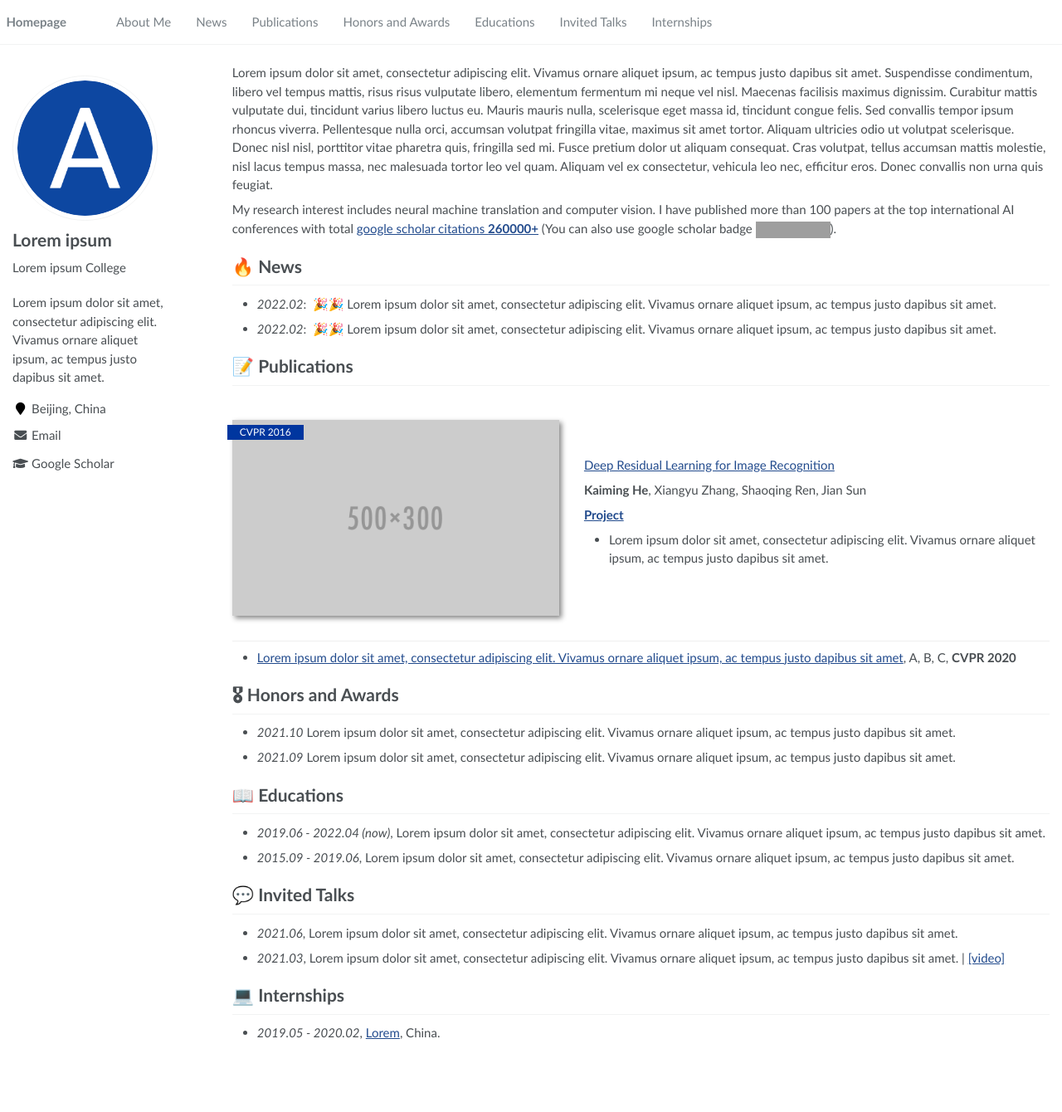
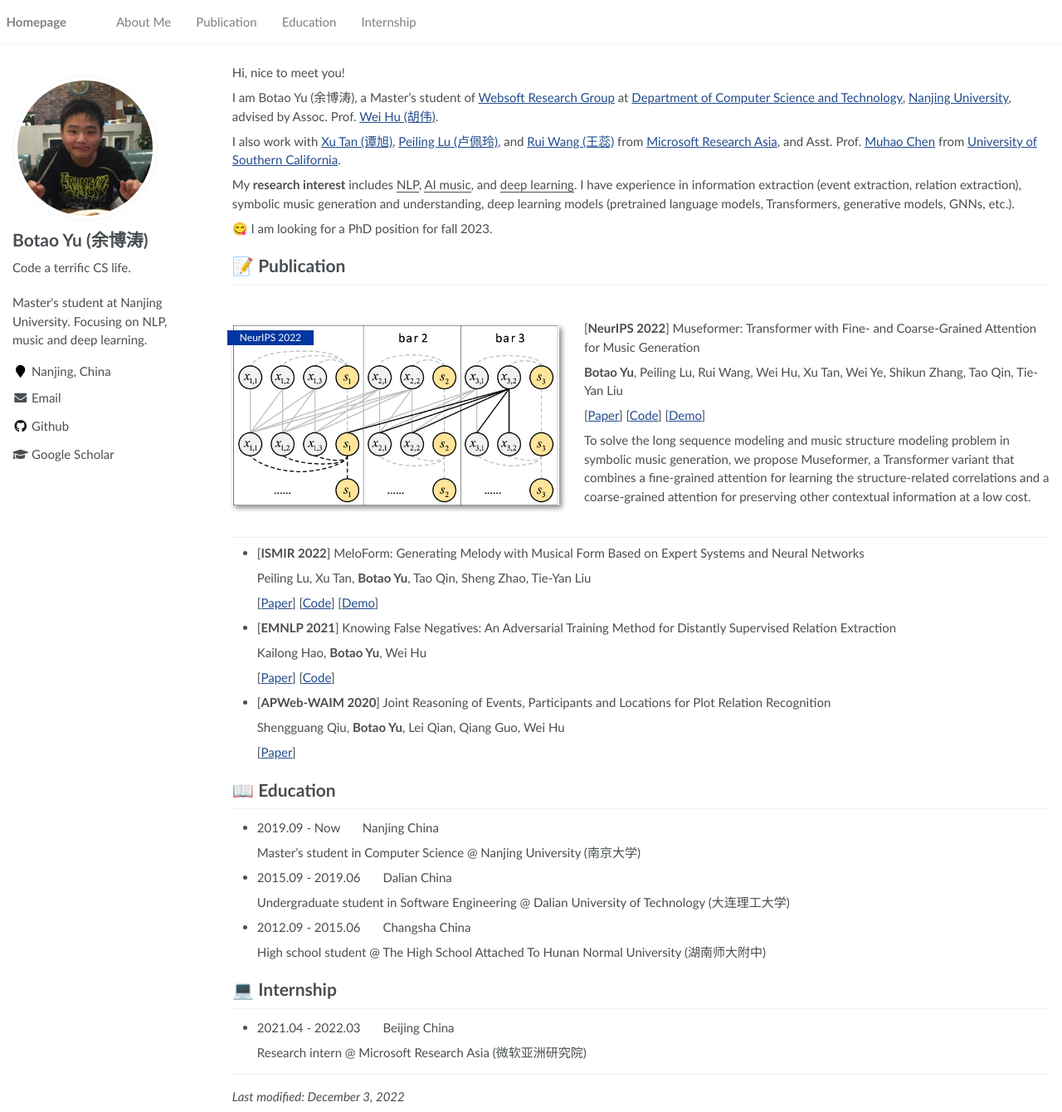
Before and after one commit to btyu/btyu.github.io, a Jekyll site: the page built from _pages/about.md, in a window 1280 px wide and 1340 px high. Shown: the whole window at 83% size. Built offline with Jekyll 4.4.1, drawn with Linux system fonts in a browser that asks for light colours; grey boxes are pictures that could not be loaded.

Commit message:
update 20221203

```diff
--- a/_config.yml
+++ b/_config.yml
@@ -6,29 +6,29 @@
 # `jekyll serve`. If you change this file, please restart the server process.
 
 # Site Settings
-title                    : "Lorem ipsum"
-description              : "Lorem ipsum dolor sit amet, consectetur adipiscing elit. Vivamus ornare aliquet ipsum, ac tempus justo dapibus sit amet. "
-repository               : "RayeRen/acad-homepage.github.io"
+title                    : "Botao Yu (余博涛) - Homepage"
+description              : "Master's student at Nanjing University. Focusing on NLP, music and deep learning."
+repository               : "btyu/btyu.github.io"
 google_scholar_stats_use_cdn : true
 
 # google analytics
-google_analytics_id      :  # get google_analytics_id from https://analytics.google.com/analytics/
+google_analytics_id      :  G-QF6SXECPB1
 
 # SEO Related
-google_site_verification :  # get google_site_verification from https://search.google.com/search-console/about
+google_site_verification :  eSwClU77YOeQHk98fX_kU4AAJ1TqB_JyLIhMsohNbXk  # get google_site_verification from https://search.google.com/search-console/about
 bing_site_verification   :  # get bing_site_verification from https://www.bing.com/webmasters/about
 baidu_site_verification  :  # get baidu_site_verification from https://ziyuan.baidu.com/login/index?u=/site/index
 
 # Site Author
 author:
-  name             : "Lorem ipsum"
-  avatar           : "images/android-chrome-512x512.png"
-  bio              : "Lorem ipsum College"
-  location         : "Beijing, China"
+  name             : "Botao Yu (余博涛)"
+  avatar           : "images/avatar.jpg"
+  bio              : "Code a terrific CS life."
+  location         : "Nanjing, China"
   employer         :
   pubmed           :
-  googlescholar    : "https://scholar.google.com/citations?user=YOUR_GOOGLE_SCHOLAR_ID"
-  email            : "Lorem@ipsum.com"
+  googlescholar    : "https://scholar.google.com/citations?user=NbWw60wAAAAJ"
+  email            : "btyu@foxmail.com"
   researchgate     :  # e.g., "https://www.researchgate.net/profile/yourprofile"
   uri              :
   bitbucket        :
@@ -37,7 +37,7 @@ author:
   flickr           :
   facebook         :
   foursquare       :
-  github           : # e.g., "github username"
+  github           : "btyu"
   google_plus      :
   keybase          :
   instagram        :
--- a/_data/navigation.yml
+++ b/_data/navigation.yml
@@ -3,20 +3,20 @@ main:
   - title: "About Me"
     url: "/#about-me"
 
-  - title: "News"
-    url: "/#-news"
+  # - title: "News"
+  #   url: "/#-news"
 
-  - title: "Publications"
-    url: "/#-publications"
+  - title: "Publication"
+    url: "/#-publication"
 
-  - title: "Honors and Awards"
-    url: "/#-honors-and-awards"
+  # - title: "Honors and Awards"
+  #   url: "/#-honors-and-awards"
 
-  - title: "Educations"
-    url: "/#-educations"
+  - title: "Education"
+    url: "/#-education"
 
-  - title: "Invited Talks"
-    url: "/#-invited-talks"
+  # - title: "Invited Talks"
+  #   url: "/#-invited-talks"
 
-  - title: "Internships"
-    url: "/#-internships"
+  - title: "Internship"
+    url: "/#-internship"
--- a/_pages/about.md
+++ b/_pages/about.md
@@ -17,42 +17,73 @@ redirect_from:
 
 <span class='anchor' id='about-me'></span>
 
-Lorem ipsum dolor sit amet, consectetur adipiscing elit. Vivamus ornare aliquet ipsum, ac tempus justo dapibus sit amet. Suspendisse condimentum, libero vel tempus mattis, risus risus vulputate libero, elementum fermentum mi neque vel nisl. Maecenas facilisis maximus dignissim. Curabitur mattis vulputate dui, tincidunt varius libero luctus eu. Mauris mauris nulla, scelerisque eget massa id, tincidunt congue felis. Sed convallis tempor ipsum rhoncus viverra. Pellentesque nulla orci, accumsan volutpat fringilla vitae, maximus sit amet tortor. Aliquam ultricies odio ut volutpat scelerisque. Donec nisl nisl, porttitor vitae pharetra quis, fringilla sed mi. Fusce pretium dolor ut aliquam consequat. Cras volutpat, tellus accumsan mattis molestie, nisl lacus tempus massa, nec malesuada tortor leo vel quam. Aliquam vel ex consectetur, vehicula leo nec, efficitur eros. Donec convallis non urna quis feugiat.
+Hi, nice to meet you!
 
-My research interest includes neural machine translation and computer vision. I have published more than 100 papers at the top international AI conferences with total <a href='https://scholar.google.com/citations?user=DhtAFkwAAAAJ'>google scholar citations <strong><span id='total_cit'>260000+</span></strong></a> (You can also use google scholar badge <a href='https://scholar.google.com/citations?user=DhtAFkwAAAAJ'><img src="https://img.shields.io/endpoint?url={{ url | url_encode }}&logo=Google%20Scholar&labelColor=f6f6f6&color=9cf&style=flat&label=citations"></a>).
+I am Botao Yu (余博涛), a Master's student of [Websoft Research Group](http://ws.nju.edu.cn) at [Department of Computer Science and Technology](https://www.nju.edu.cn/EN/7f/6b/c7136a163691/page.htm), [Nanjing University](https://www.nju.edu.cn/EN/main.htm), advised by Assoc. Prof.  [Wei Hu (胡伟)](http://ws.nju.edu.cn/wiki/Wiki.jsp?page=Wei%20Hu).
+
+I also work with [Xu Tan (谭旭)](https://www.microsoft.com/en-us/research/people/xuta), [Peiling Lu (卢佩玲)](https://www.microsoft.com/en-us/research/people/peil), and [Rui Wang (王蕊)](https://www.microsoft.com/en-us/research/people/ruiwa) from [Microsoft Research Asia](https://www.microsoft.com/en-us/research/lab/microsoft-research-asia), and Asst. Prof. [Muhao Chen](https://muhaochen.github.io/) from [University of Southern California](https://www.usc.edu/).
+
+My **research interest** includes <u>NLP</u>, <u>AI music</u>, and <u>deep learning</u>. I have experience in information extraction (event extraction, relation extraction), symbolic music generation and understanding, deep learning models (pretrained language models, Transformers, generative models, GNNs, etc.).
+
+😋 I am looking for a PhD position for fall 2023.
+
+# 📝 Publication
+
+<div class='paper-box'><div class='paper-box-image'><div><div class="badge">NeurIPS 2022</div><img src='images/thumbnails/museformer.png' alt="sym" width="100%"></div></div>
+<div class='paper-box-text' markdown="1">
+[<b>NeurIPS 2022</b>] Museformer: Transformer with Fine- and Coarse-Grained Attention for Music Generation
 
 
-# 🔥 News
-- *2022.02*: &nbsp;🎉🎉 Lorem ipsum dolor sit amet, consectetur adipiscing elit. Vivamus ornare aliquet ipsum, ac tempus justo dapibus sit amet.
-- *2022.02*: &nbsp;🎉🎉 Lorem ipsum dolor sit amet, consectetur adipiscing elit. Vivamus ornare aliquet ipsum, ac tempus justo dapibus sit amet.
+**Botao Yu**, Peiling Lu, Rui Wang, Wei Hu, Xu Tan, Wei Ye, Shikun Zhang, Tao Qin, Tie-Yan Liu
 
-# 📝 Publications
+[[Paper](https://arxiv.org/abs/2210.10349/)]     [[Code](https://github.com/microsoft/muzic/tree/main/museformer/)]     [[Demo](https://ai-muzic.github.io/museformer/)]
 
-<div class='paper-box'><div class='paper-box-image'><div><div class="badge">CVPR 2016</div><img src='images/500x300.png' alt="sym" width="100%"></div></div>
-<div class='paper-box-text' markdown="1">
+To solve the long sequence modeling and music structure modeling problem in symbolic music generation, we propose Museformer, a Transformer variant that combines a fine-grained attention for learning the structure-related correlations and a coarse-grained attention for preserving other contextual information at  a low cost.
 
-[Deep Residual Learning for Image Recognition](https://openaccess.thecvf.com/content_cvpr_2016/papers/He_Deep_Residual_Learning_CVPR_2016_paper.pdf)
-
-**Kaiming He**, Xiangyu Zhang, Shaoqing Ren, Jian Sun
-
-[**Project**](https://scholar.google.com/citations?view_op=view_citation&hl=zh-CN&user=DhtAFkwAAAAJ&citation_for_view=DhtAFkwAAAAJ:ALROH1vI_8AC) <strong><span class='show_paper_citations' data='DhtAFkwAAAAJ:ALROH1vI_8AC'></span></strong>
-- Lorem ipsum dolor sit amet, consectetur adipiscing elit. Vivamus ornare aliquet ipsum, ac tempus justo dapibus sit amet.
 </div>
 </div>
 
-- [Lorem ipsum dolor sit amet, consectetur adipiscing elit. Vivamus ornare aliquet ipsum, ac tempus justo dapibus sit amet](https://github.com), A, B, C, **CVPR 2020**
+- [**ISMIR 2022**] MeloForm: Generating Melody with Musical Form Based on Expert Systems and Neural Networks
 
-# 🎖 Honors and Awards
-- *2021.10* Lorem ipsum dolor sit amet, consectetur adipiscing elit. Vivamus ornare aliquet ipsum, ac tempus justo dapibus sit amet.
-- *2021.09* Lorem ipsum dolor sit amet, consectetur adipiscing elit. Vivamus ornare aliquet ipsum, ac tempus justo dapibus sit amet.
+  Peiling Lu, Xu Tan, **Botao Yu**, Tao Qin, Sheng Zhao, Tie-Yan Liu
 
-# 📖 Educations
-- *2019.06 - 2022.04 (now)*, Lorem ipsum dolor sit amet, consectetur adipiscing elit. Vivamus ornare aliquet ipsum, ac tempus justo dapibus sit amet.
-- *2015.09 - 2019.06*, Lorem ipsum dolor sit amet, consectetur adipiscing elit. Vivamus ornare aliquet ipsum, ac tempus justo dapibus sit amet.
+  [[Paper](https://arxiv.org/abs/2208.14345/)]     [[Code](https://github.com/microsoft/muzic/tree/main/meloform)]     [[Demo](https://ai-muzic.github.io/meloform/)]
 
-# 💬 Invited Talks
-- *2021.06*, Lorem ipsum dolor sit amet, consectetur adipiscing elit. Vivamus ornare aliquet ipsum, ac tempus justo dapibus sit amet.
-- *2021.03*, Lorem ipsum dolor sit amet, consectetur adipiscing elit. Vivamus ornare aliquet ipsum, ac tempus justo dapibus sit amet.  \| [\[video\]](https://github.com/)
+- [**EMNLP 2021**] Knowing False Negatives: An Adversarial Training Method for Distantly Supervised Relation Extraction
 
-# 💻 Internships
-- *2019.05 - 2020.02*, [Lorem](https://github.com/), China.
+  Kailong Hao, **Botao Yu**, Wei Hu
+
+  [[Paper](https://aclanthology.org/2021.emnlp-main.761/)]     [[Code](https://github.com/nju-websoft/fan/)]
+
+- [**APWeb-WAIM 2020**] Joint Reasoning of Events, Participants and Locations for Plot Relation Recognition
+
+  Shengguang Qiu, **Botao Yu**, Lei Qian, Qiang Guo, Wei Hu
+
+  [[Paper](https://link.springer.com/chapter/10.1007/978-3-030-60259-8_51)]
+
+
+# 📖 Education
+- 2019.09 - Now &nbsp;&nbsp;&nbsp;&nbsp;&nbsp; Nanjing China
+
+  Master's student in Computer Science @ Nanjing University (南京大学)
+
+- 2015.09 - 2019.06 &nbsp;&nbsp;&nbsp;&nbsp;&nbsp; Dalian China
+
+  Undergraduate student in Software Engineering @ Dalian University of Technology (大连理工大学)
+
+- 2012.09 - 2015.06 &nbsp;&nbsp;&nbsp;&nbsp;&nbsp; Changsha China
+
+  High school student @ The High School Attached To Hunan Normal University (湖南师大附中)
+
+# 💻 Internship
+- 2021.04 - 2022.03 &nbsp;&nbsp;&nbsp;&nbsp;&nbsp; Beijing China
+
+  Research intern @ Microsoft Research Asia (微软亚洲研究院)
+
+
+
+
+
+---
+
+*Last modified: December 3, 2022*
```
Also changed, not shown: README.md (+3 -68 lines), images/android-chrome-192x192.png, images/android-chrome-512x512.png, images/apple-touch-icon.png, images/avatar.jpg (added), images/favicon-16x16.png, images/favicon-32x32.png, images/favicon.ico, images/thumbnails/museformer.png (added).
